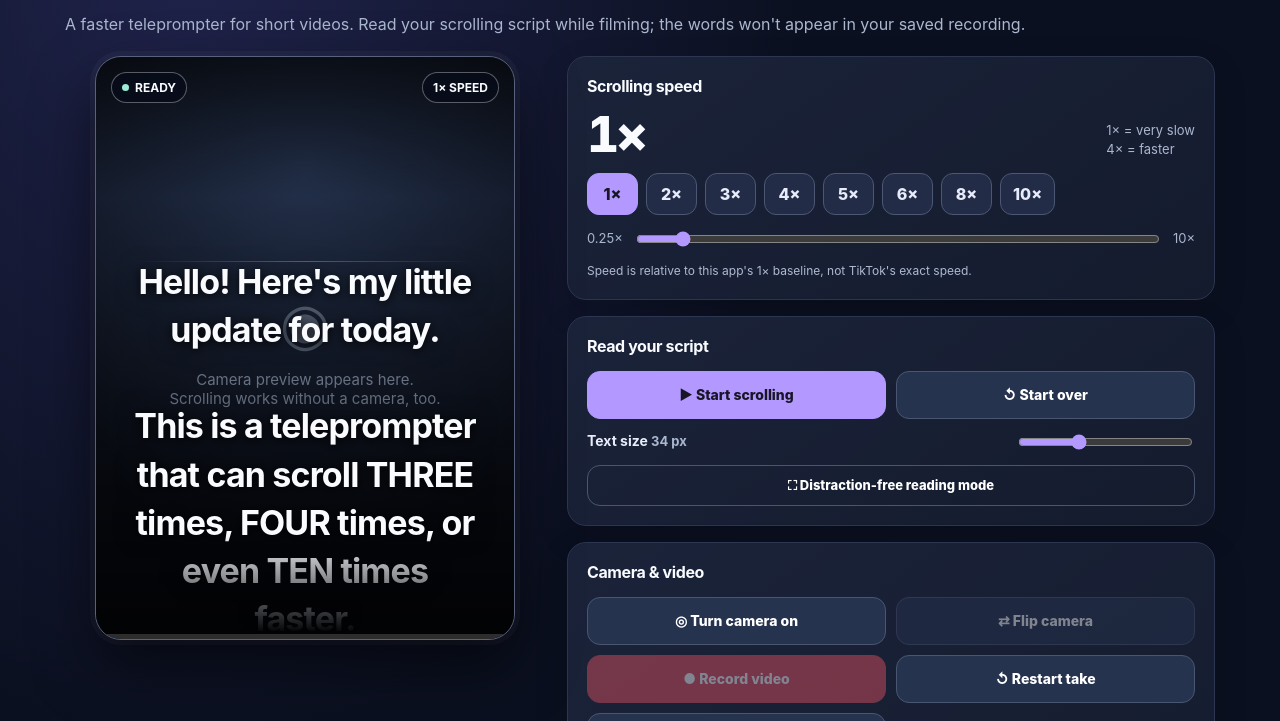
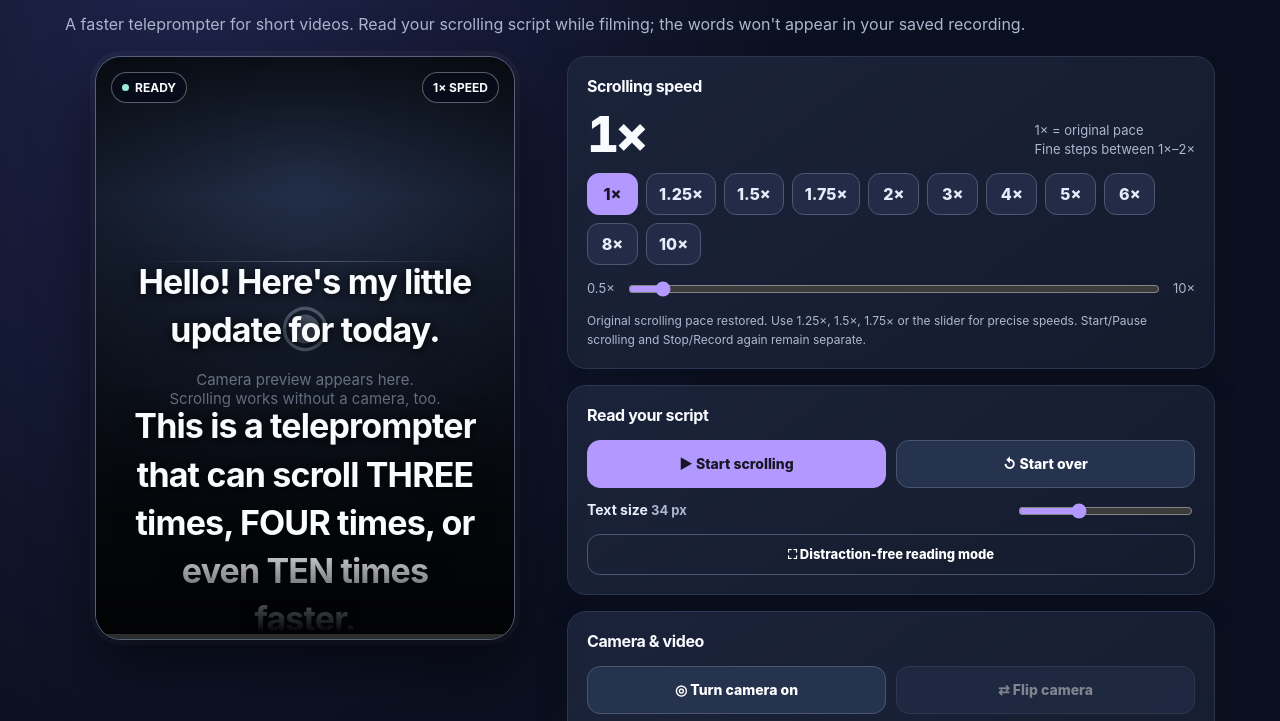
Before and after one commit to Chris8ini/Teleprompter, a plain HTML site: page index.html in a window 1280 px wide. Shown: the part 63-784 px from the top of the page. Drawn offline with Linux system fonts and the light colour scheme.

Commit message:
Add files via upload

```diff
--- a/index.html
+++ b/index.html
@@ -108,9 +108,12 @@
     </div>
     <div class="controls">
       <section class="panel" aria-label="Scrolling speed">
-        <div class="speed-top"><div><h2>Scrolling speed</h2><div class="speed-number" id="speedNumber">1×</div></div><span class="minor">1× = very slow<br>4× = faster</span></div>
+        <div class="speed-top"><div><h2>Scrolling speed</h2><div class="speed-number" id="speedNumber">1×</div></div><span class="minor">1× = original pace<br>Fine steps between 1×–2×</span></div>
         <div class="speed-presets" id="presets" role="group" aria-label="Speed presets">
           <button class="preset active" data-speed="1" type="button">1×</button>
+          <button class="preset" data-speed="1.25" type="button">1.25×</button>
+          <button class="preset" data-speed="1.5" type="button">1.5×</button>
+          <button class="preset" data-speed="1.75" type="button">1.75×</button>
           <button class="preset" data-speed="2" type="button">2×</button>
           <button class="preset" data-speed="3" type="button">3×</button>
           <button class="preset" data-speed="4" type="button">4×</button>
@@ -119,8 +122,8 @@
           <button class="preset" data-speed="8" type="button">8×</button>
           <button class="preset" data-speed="10" type="button">10×</button>
         </div>
-        <div class="range-line"><span class="minor">0.25×</span><input type="range" id="speedRange" min="0.25" max="10" value="1" step="0.25" aria-label="Scrolling speed"><span class="minor">10×</span></div>
-        <p class="tip">Speed is relative to this app's 1× baseline, not TikTok's exact speed.</p>
+        <div class="range-line"><span class="minor">0.5×</span><input type="range" id="speedRange" min="0.5" max="10" value="1" step="0.05" aria-label="Scrolling speed"><span class="minor">10×</span></div>
+        <p class="tip">Original scrolling pace restored. Use 1.25×, 1.5×, 1.75× or the slider for precise speeds. Start/Pause scrolling and Stop/Record again remain separate.</p>
       </section>
       <section class="panel" aria-label="Playback controls">
         <h2>Read your script</h2>
@@ -161,11 +164,11 @@
   const save = (key, val) => { try { localStorage.setItem(key, String(val)); } catch (_) {} };
   ui.script.value = saved('fastprompter-script') ?? sample;
   ui.copy.textContent = ui.script.value;
-  let speed = Number(saved('fastprompter-speed-v2')) || 1;
+  let speed = Number(saved('fastprompter-speed-v3')) || 1;
   let running = false;
   let lastTime = 0;
   let frame = null;
-  const basePixelsPerSecond = 10;
+  const basePixelsPerSecond = 30; // Restored original portrait version pace
   let stream = null;
   let facing = 'user';
   let mirror = true;
@@ -233,7 +236,7 @@
 
   function fmtSpeed(value) { return (Number.isInteger(value) ? String(value) : value.toFixed(2).replace(/0$/, '')) + '×'; }
   function setSpeed(value) {
-    speed = Math.max(0.25, Math.min(10, Number(value) || 1));
+    speed = Math.max(0.5, Math.min(10, Number(value) || 1));
     ui.speedRange.value = String(speed);
     ui.speedNumber.textContent = fmtSpeed(speed);
     ui.stageSpeed.textContent = fmtSpeed(speed) + ' SPEED';
@@ -242,7 +245,7 @@
       btn.classList.toggle('active', active);
       btn.setAttribute('aria-pressed', String(active));
     });
-    save('fastprompter-speed-v2', speed);
+    save('fastprompter-speed-v3', speed);
   }
   setSpeed(speed);
   document.querySelectorAll('[data-speed]').forEach(btn => btn.addEventListener('click', () => setSpeed(btn.dataset.speed)));
```
